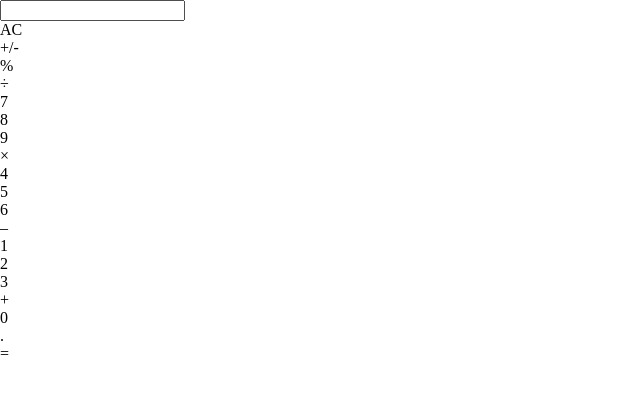
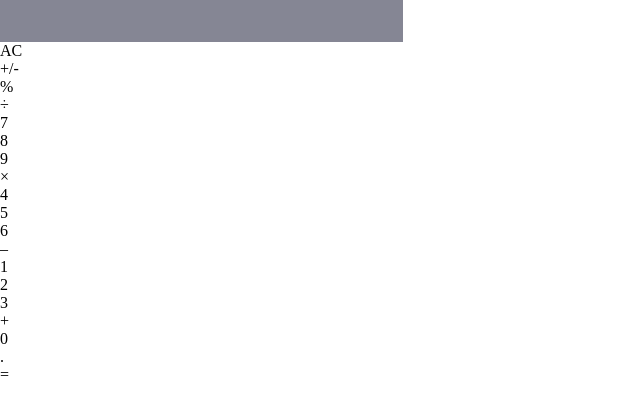
Before and after one commit to iLynette/math_magician, a React (Create React App) app: page / in a window 1280 px wide. Shown: the top 412 px of the page, without its empty margins (0-640 px from the left). Built offline with nearby package versions, Linux system fonts and the light colour scheme.

Commit message:
Style the input field

```diff
--- a/src/index.css
+++ b/src/index.css
@@ -1,3 +1,10 @@
 * {
   margin: 0;
 }
+
+input {
+  width: 399px;
+  height: 40px;
+  background-color: #858694;
+  border: none;
+}
```
